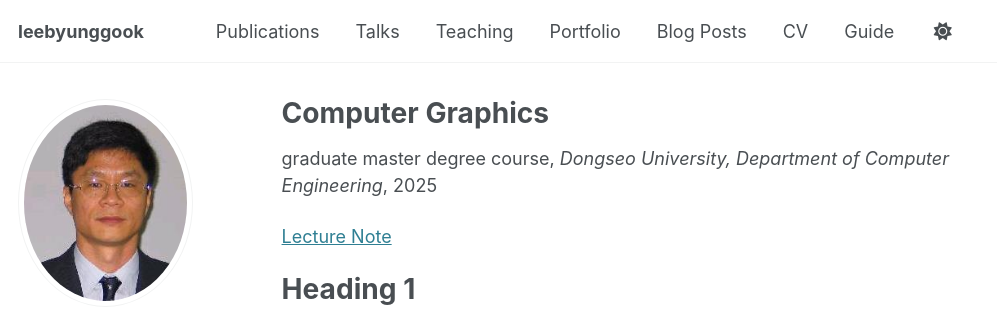
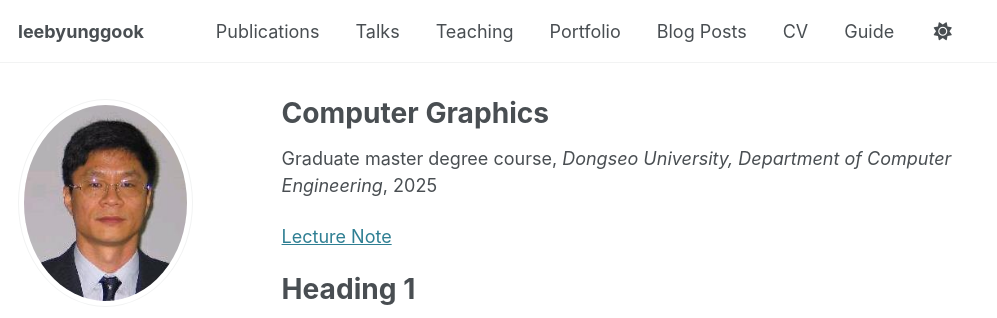
Before and after one commit to leebyunggook/leebyunggook.github.io, a Jekyll site: the page built from _teaching/2025-spring-teaching-3.md, in a window 1280 px wide and 1078 px high. Shown: the top 318 px of the window, without its empty margins (0-997 px from the left). Built offline with Jekyll 4.4.1, drawn with Linux system fonts in a browser that asks for light colours; some web fonts are replaced.

```diff
--- a/_teaching/2025-spring-teaching-3.md
+++ b/_teaching/2025-spring-teaching-3.md
@@ -1,7 +1,7 @@
 ---
 title: "Computer Graphics"
 collection: teaching
-type: "graduate master degree course"
+type: "Graduate master degree course"
 permalink: /teaching/2025-spring-teaching-3
 venue: "Dongseo University, Department of Computer Engineering"
 date: 2025-03-02
```
